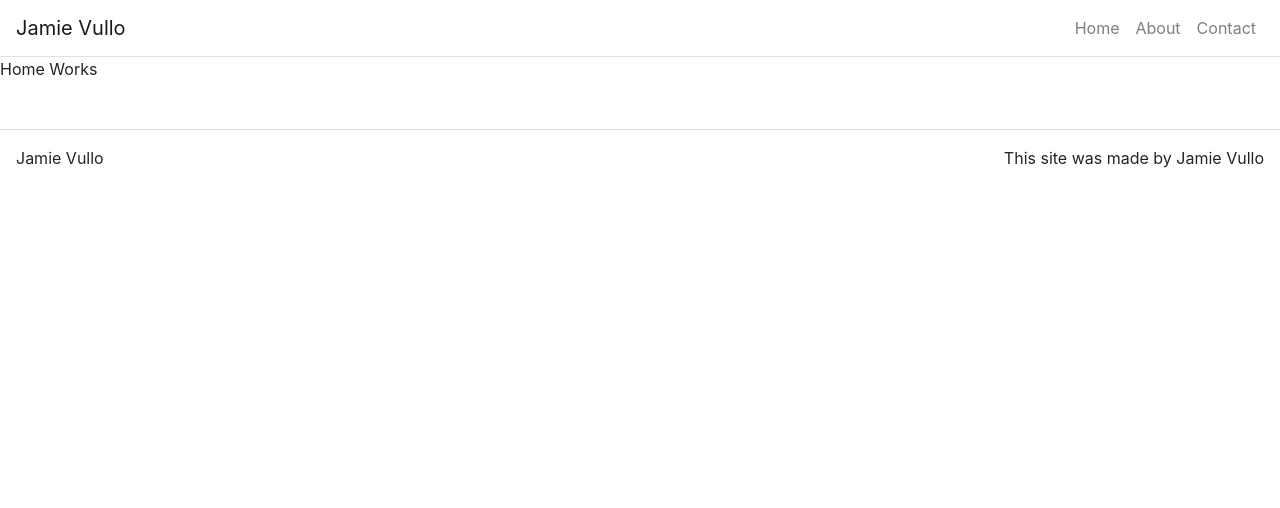
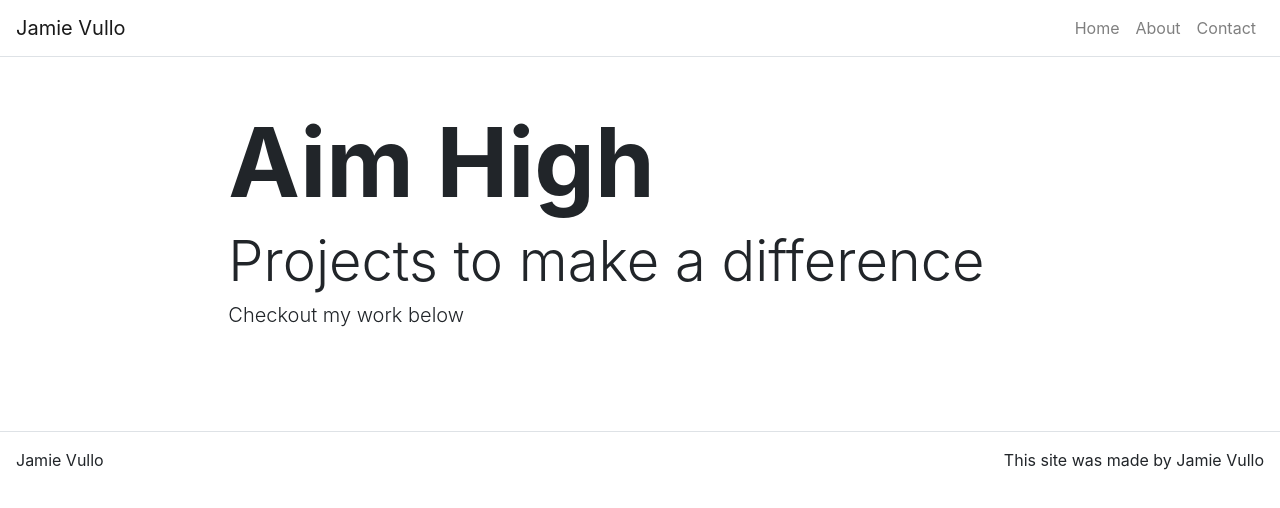
Before and after one commit to kelleymichelle/mysite, a React (Create React App) app: page / in a window 1280 px wide. Shown: the top 508 px of the page. Built offline with nearby package versions, Linux system fonts and the light colour scheme.

Commit message:
Added styling and more components

```diff
--- a/src/App.js
+++ b/src/App.js
@@ -22,14 +22,14 @@
       ],
       home: {
         title: "Aim High",
-        subtitle: "Projects to make a difference",
+        subTitle: "Projects to make a difference",
         text: "Checkout my work below"
       },
       about: {
         title: "My Story"
       },
       contact: {
-        title: "Let\'s Talk"
+        title: "Let's Talk"
     }
   }
 }
--- /dev/null
+++ b/src/components/Hero.js
@@ -0,0 +1,21 @@
+import React from 'react'
+import Jumbotron from 'react-bootstrap/Jumbotron'
+import Container from 'react-bootstrap/Container'
+import Row from 'react-bootstrap/Row'
+import Col from 'react-bootstrap/Col'
+
+export default function Hero(props) {
+    return (
+        <Jumbotron className="bg-transparent jumbotron-fluid p-0">
+            <Container fluid={true}>
+                <Row className="justify-content-center py-5">
+                    <Col md={8} sm={12}>
+                        {props.title && <h1 className="display-1 font-weight-bolder">{props.title}</h1>}
+                        {props.subTitle && <h3 className="display-4 font-weight-light">{props.subTitle}</h3>}
+                        {props.text && <h3 className="lead font-weight-light">{props.text}</h3>}
+                    </Col>
+                </Row>
+            </Container>
+        </Jumbotron>
+    )
+}
--- a/src/pages/HomePage.js
+++ b/src/pages/HomePage.js
@@ -1,9 +1,11 @@
 import React from 'react'
+
+import Hero from '../components/Hero'
 
 export default function HomePage(props) {
     return (
         <div>
-            Home Works
+            <Hero title={props.title} subTitle={props.subTitle} text={props.text} />
         </div>
     )
 }
```
Also changed, not shown: src/components/CardInfo.js (added, +13 -0 lines), src/components/Card.js (added), src/components/Carousel.js (added).
